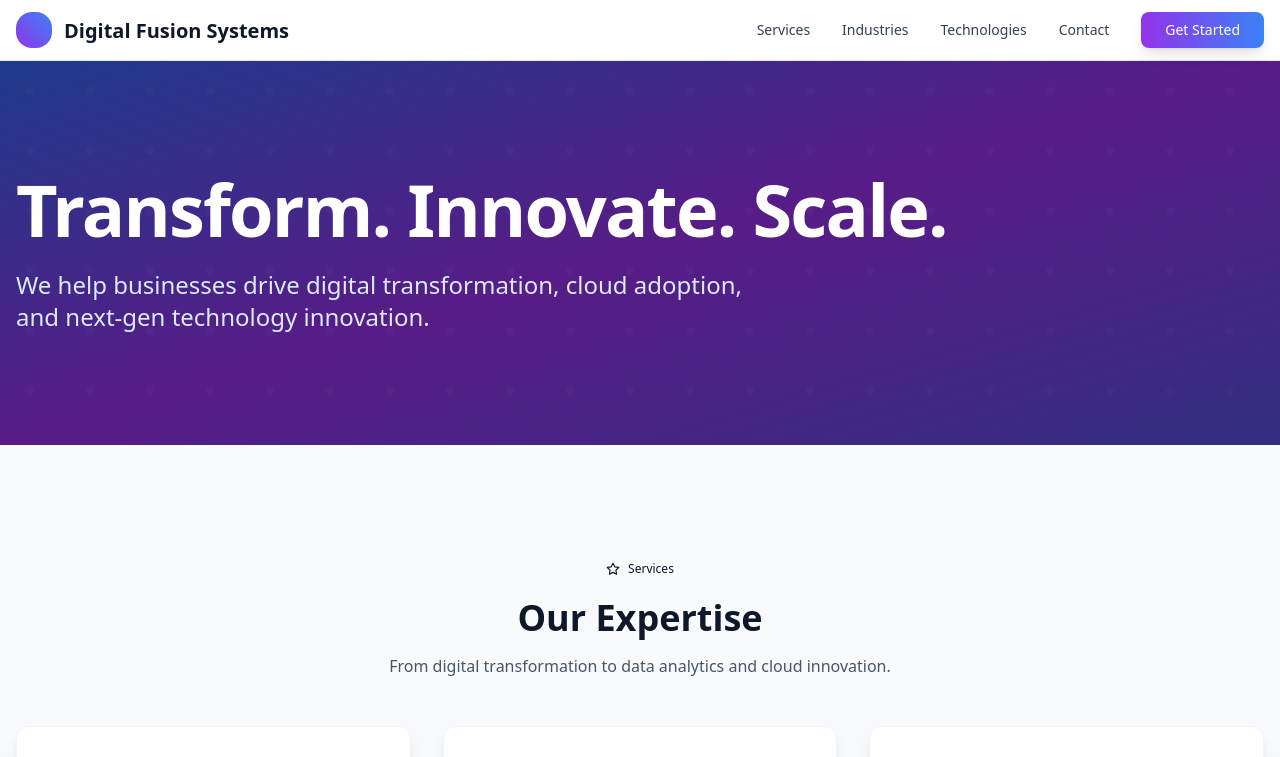
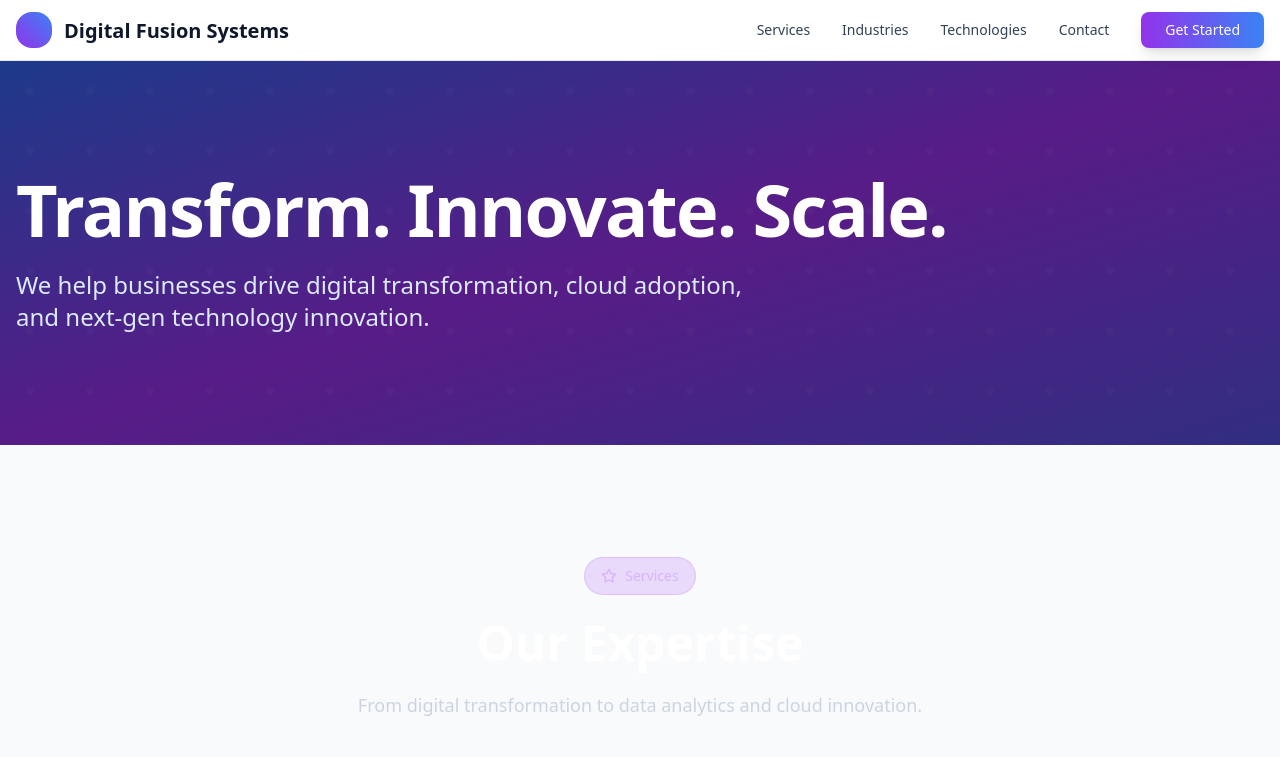
Before and after one commit to UmairEjaz01/digitalfusionsystems, a React (Create React App) app: page / in a window 1280 px wide. Shown: the top 757 px of the page. Built offline with nearby package versions, Linux system fonts and the light colour scheme.

Commit message:
Update SectionTitle.js

```diff
--- a/src/components/SectionTitle.js
+++ b/src/components/SectionTitle.js
@@ -5,13 +5,13 @@ export default function SectionTitle({ eyebrow, title, subtitle }) {
   return (
     <div className="max-w-3xl mx-auto text-center mb-12">
       {eyebrow && (
-        <div className="inline-flex items-center gap-2 rounded-full px-3 py-1 text-xs font-medium bg-turquoise-100 text-turquoise-700">
-          <Star className="w-3.5 h-3.5" />
+        <div className="inline-flex items-center gap-2 rounded-full px-4 py-2 text-sm font-medium bg-purple-500/20 text-purple-300 border border-purple-400/30">
+          <Star className="w-4 h-4" />
           <span>{eyebrow}</span>
         </div>
       )}
-      <h2 className="text-3xl md:text-4xl font-semibold mt-4 leading-tight">{title}</h2>
-      {subtitle && <p className="text-slate-600 dark:text-slate-300 mt-4">{subtitle}</p>}
+      <h2 className="text-4xl md:text-5xl font-bold mt-6 leading-tight text-white">{title}</h2>
+      {subtitle && <p className="text-slate-300 mt-6 text-lg leading-relaxed">{subtitle}</p>}
     </div>
   );
 }
```
